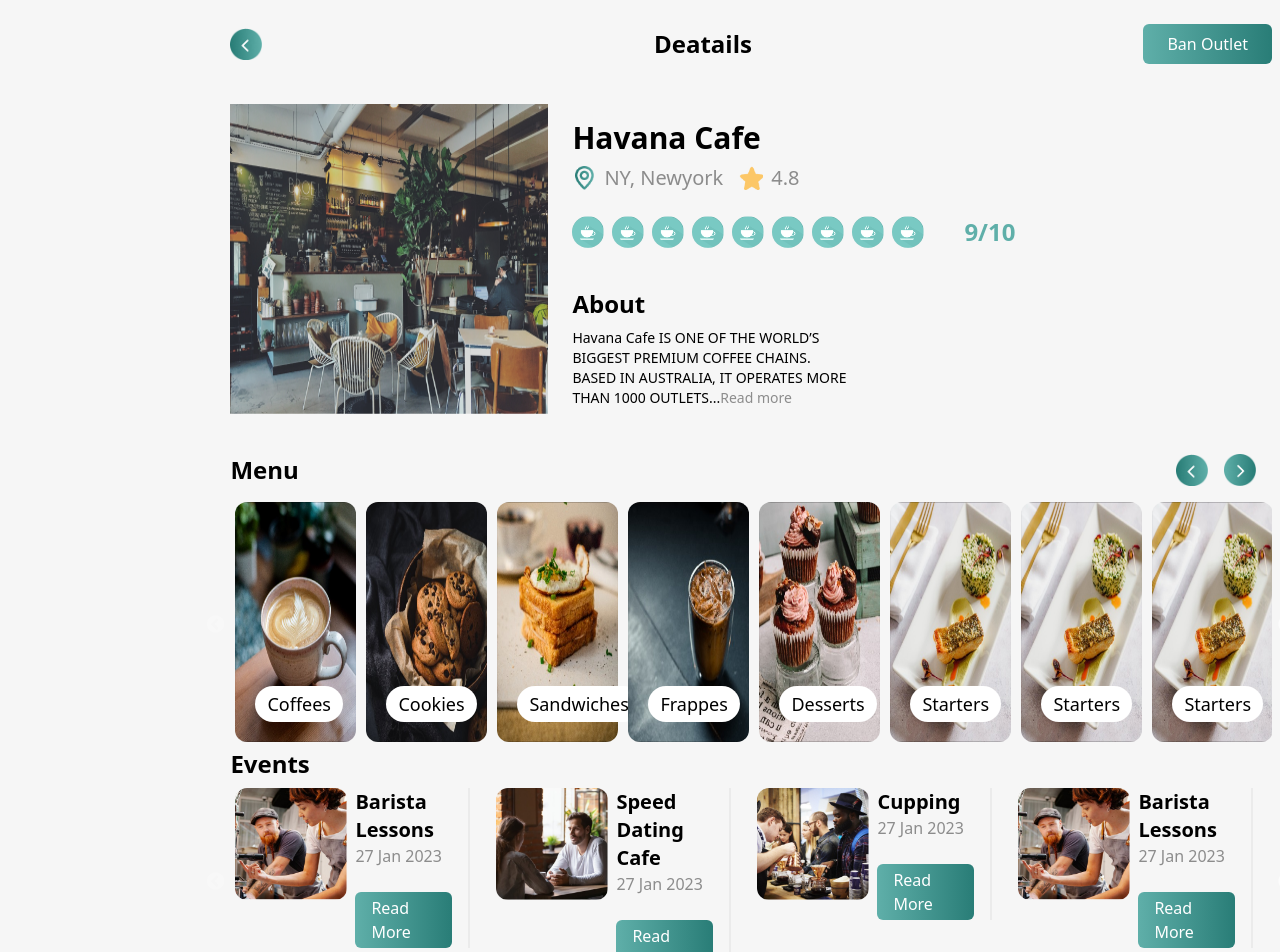
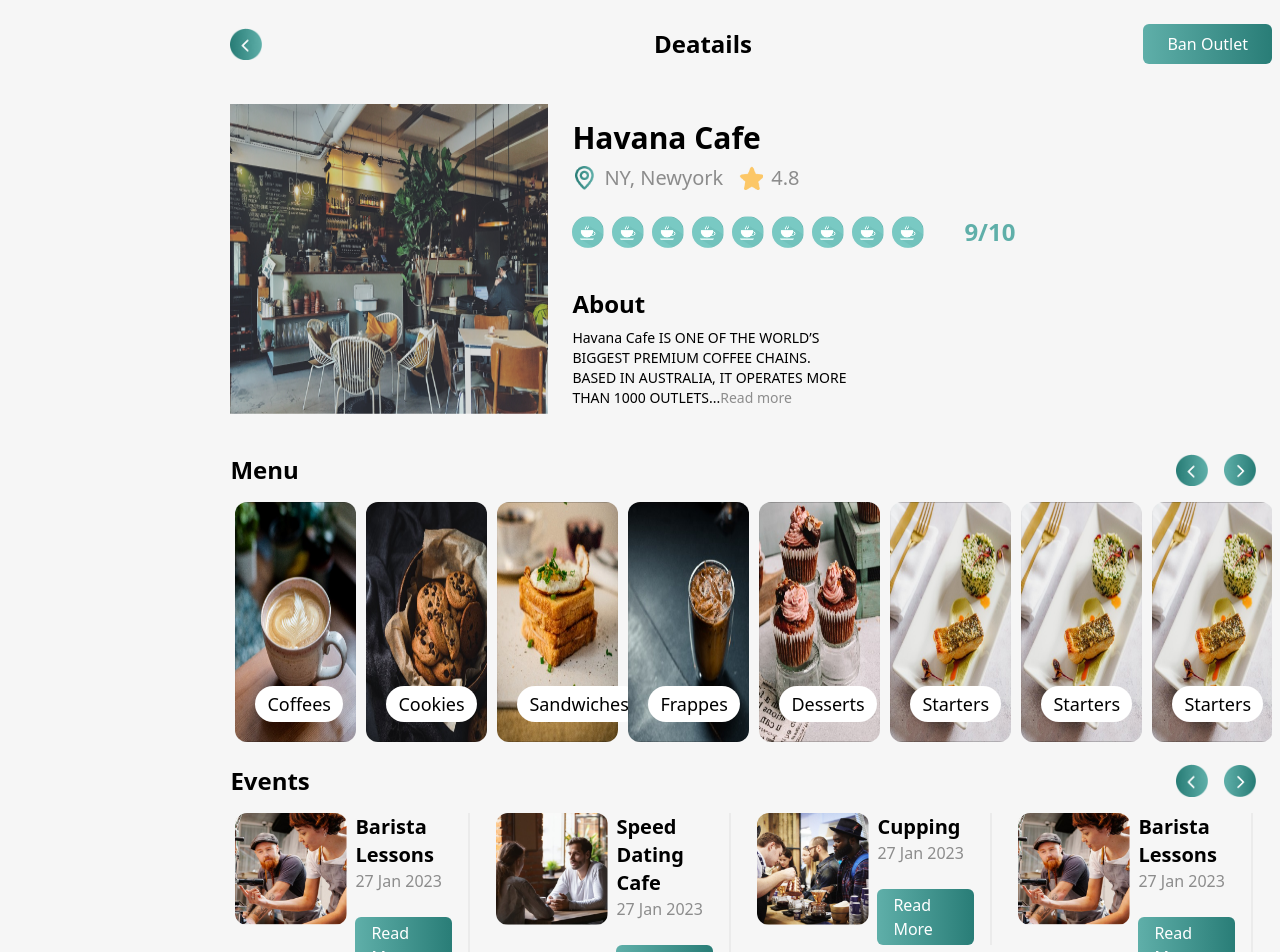
Before and after one commit to Soda-bees/Cuppa-super-admin, a React (Create React App) app: page /outletdetails/1 in a window 1280 px wide. Shown: the top 952 px of the page. Built offline with nearby package versions, Linux system fonts and the light colour scheme.

Commit message:
outlets Ui changes

```diff
--- a/src/index.css
+++ b/src/index.css
@@ -1,6 +1,7 @@
 @tailwind base;
 @tailwind components;
 @tailwind utilities;
+
 
 /* Chrome, Edge, and Safari */
 *::-webkit-scrollbar {
@@ -9,4 +10,9 @@
 
 .slick-slide > div {
   margin: 0 5px;
+
 }
+.slick-track {
+  margin-left: 0 !important ;
+  margin-right: 0 !important ;
+}
--- a/src/screens/OutlletDetails/index.js
+++ b/src/screens/OutlletDetails/index.js
@@ -450,6 +450,7 @@
         ])
 
         let settings = {
+            arrows:false,
             dots: false,
             infinite: false,
             speed: 500,
@@ -482,6 +483,7 @@
             ]
         };
         let settingsTwo = {
+            arrows:false,
             dots: false,
             infinite: false,
             speed: 500,
@@ -515,18 +517,25 @@
         };
 
         let sliderRef = useRef(null);
+        let sliderRefTwo = useRef(null);
         const next = () => {
             sliderRef.slickNext();
         };
         const previous = () => {
             sliderRef.slickPrev();
         };
+        const nextTwo = () => {
+            sliderRefTwo.slickNext();
+        };
+        const previousTwo = () => {
+            sliderRefTwo.slickPrev();
+        };
 
         return (
             <div className='md:pl-[18%] sm:pl-[19%] pl-[22%] py-6 px-2'>
                 <div className='flex justify-between items-center mb-4 md:6 lg:mb-10'>
                     <div>
-                        <img className='w-6 md:w-8 cursor-pointer' src={images.backBtn} onClick={() => navigate('/outlets')} />
+                        <img className='w-6 md:w-8 cursor-pointer active:opacity-50' src={images.backBtn} onClick={() => navigate('/outlets')} />
                     </div>
                     <div className='text-xl md:text-2xl font-semibold'>Deatails</div>
                     <div className=' cursor-pointer active:opacity-50 bg-gradient-to-r from-green to-darkerGreen text-white text-xs sm:text-base px-2 md:px-6 py-2 rounded-md font-medium'>
@@ -571,9 +580,9 @@
                 <div className='flex justify-between items-center mb-4  '>
                 <div className='text-xl md:text-2xl font-semibold'>Menu</div>
                 <div className='flex items-center gap-4 mr-4'>
-                <img className='w-8 active:opacity-50'  src={images.backBtn} onClick={previous} />
-                <img className='w-8 active:opacity-50' src={images.nextArrow} onClick={next}/>
-            </div>
+                <img className='w-8 cursor-pointer active:opacity-50'  src={images.backBtn} onClick={previous} />
+                <img className='w-8 cursor-pointer active:opacity-50' src={images.nextArrow} onClick={next}/>
+                 </div>
                 </div>
 
             <Slider {...settings}
@@ -588,9 +597,16 @@
                         </div>
                     ))}
                 </Slider>
-                <div className='text-2xl font-semibold'>Events</div>
-                <div className=' mt-2'>
-                    <Slider {...settingsTwo}>
+                <div className='flex justify-between items-center mb-4 mt-4  '>
+                <div className='text-xl md:text-2xl font-semibold'>Events</div>
+                <div className='flex items-center gap-4 mr-4'>
+                <img className='w-8 active:opacity-50 cursor-pointer'  src={images.backBtn} onClick={previousTwo} />
+                <img className='w-8 active:opacity-50 cursor-pointer' src={images.nextArrow} onClick={nextTwo}/>
+                 </div>
+                </div>
+                <div className='mt-4'>
+                    <Slider {...settingsTwo} ref={slider => {
+            sliderRefTwo = slider;}}>
                     {event.map((item, index) => (
                         <div>
                         <div className='flex '>
@@ -672,8 +688,8 @@
                                         <div className={`flex items-center justify-center rounded-md text-lg
                                         ${order.status === 'Completed' ? 'bg-lightGreen bg-opacity-10 text-lightGreen px-2' : 'bg-[#FFE6B6] bg-opacity-40 text-[#E5B300] px-5 '}`}>
                                         {order.status === 'pending' ? 'Completed' : order.status}
-                                    </div></div>
-
+                                    </div>
+                                    </div>
                                 </div>
                                     ))}
                                 </div>
```
